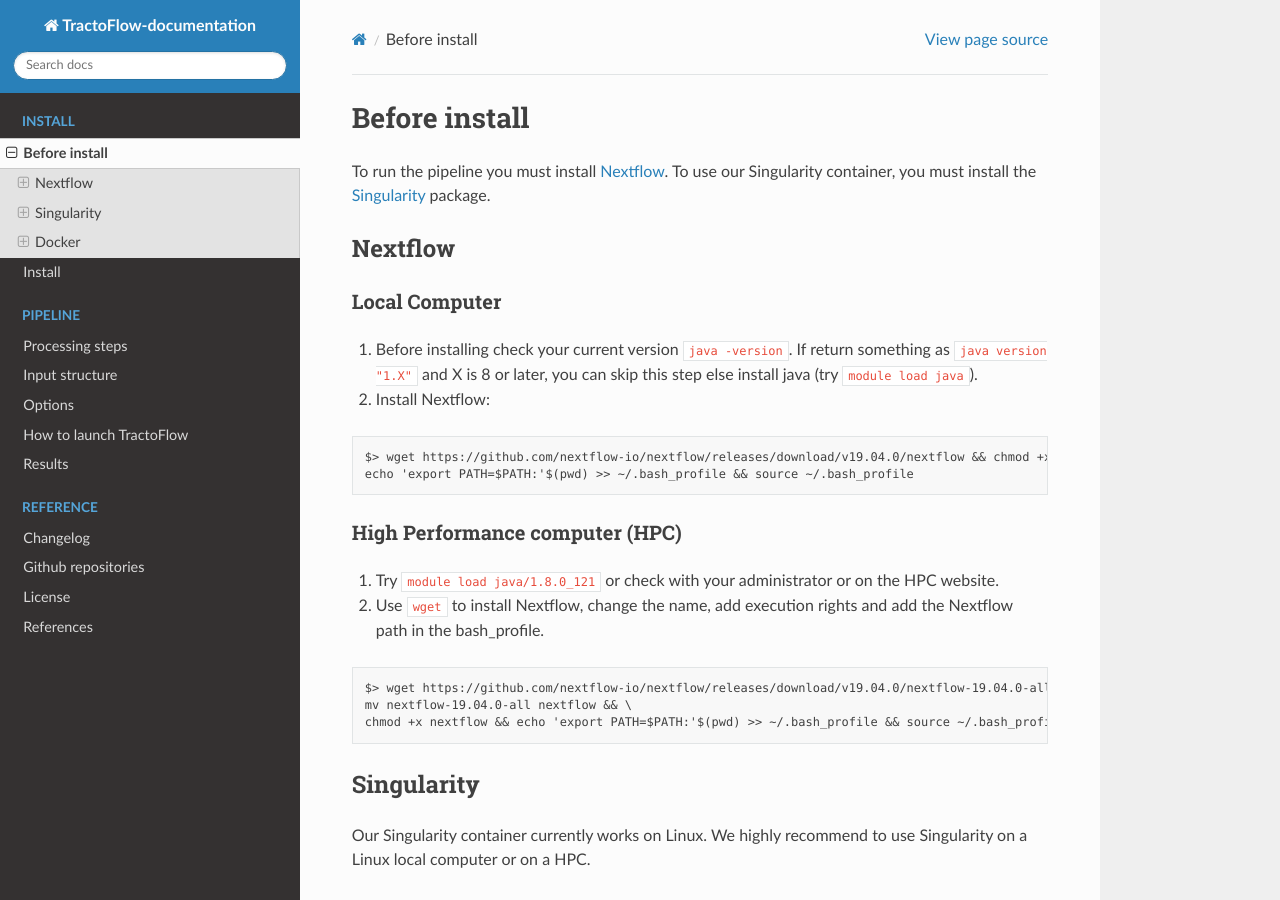
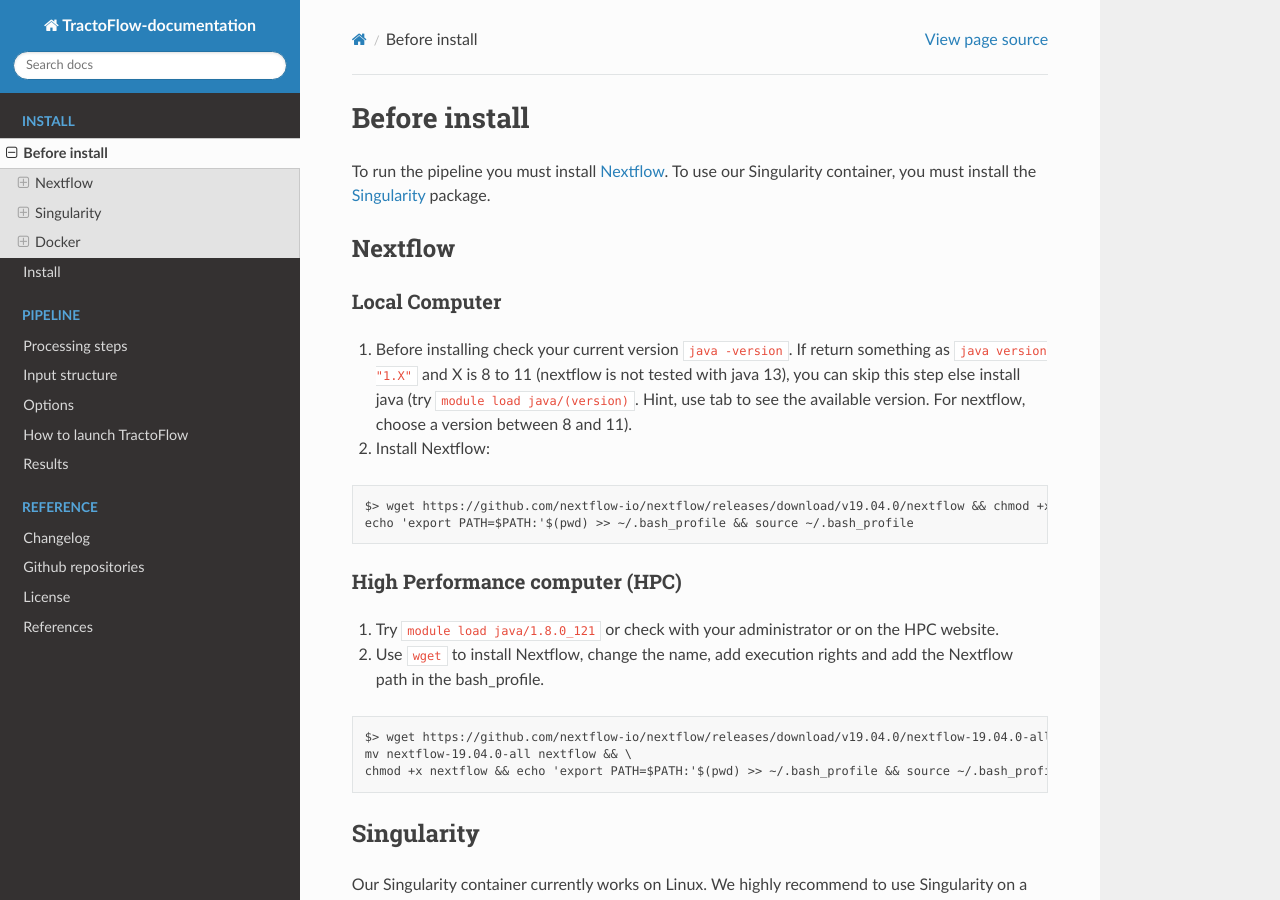
Before and after one commit to scilus/tractoflow_documentation, a Sphinx documentation site: the page built from source/installation/before_install.rst, in a window 1280 px wide and 900 px high. Built offline with Sphinx 7.4.7 and the Read the Docs theme 2.0.0, drawn with Linux system fonts in a browser that asks for light colours.

Commit message:
changed java version

```diff
--- a/source/installation/before_install.rst
+++ b/source/installation/before_install.rst
@@ -12,7 +12,7 @@
 
 Local Computer
 ##############
-1. Before installing check your current version ``java -version``. If return something as ``java version "1.X"`` and X is 8 or later, you can skip this step else install java (try ``module load java``).
+1. Before installing check your current version ``java -version``. If return something as ``java version "1.X"`` and X is 8 to 11 (nextflow is not tested with java 13), you can skip this step else install java (try ``module load java/(version)``. Hint, use tab to see the available version. For nextflow, choose a version between 8 and 11).
 2. Install Nextflow:
 
 ::
```
